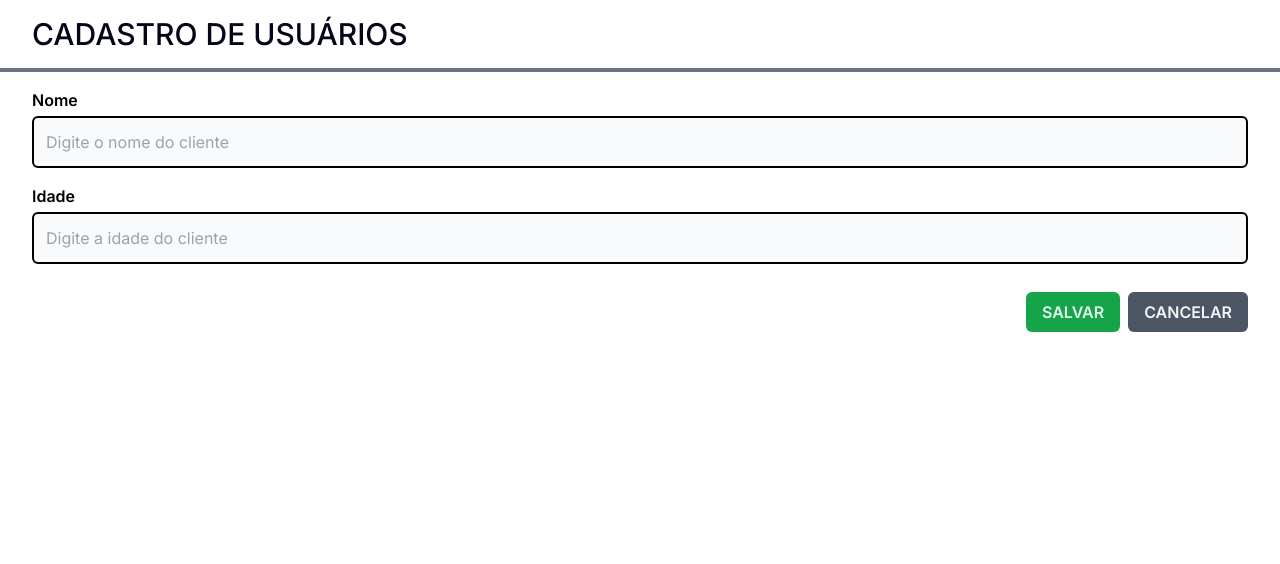
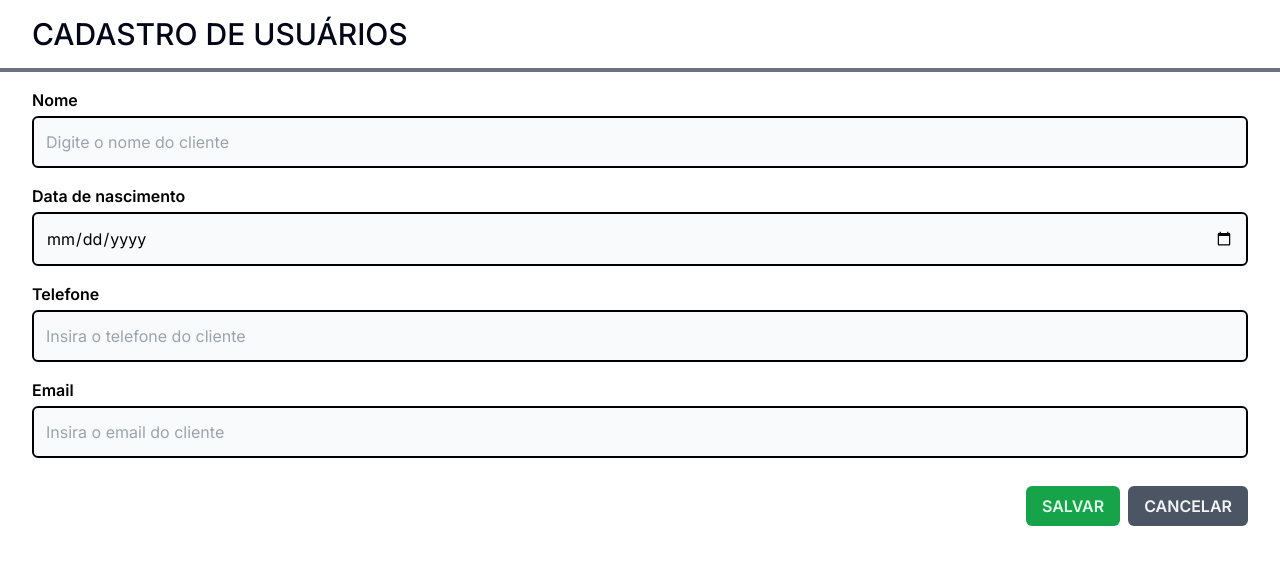
Before and after one commit to diogofrr/crud-firebase, a Next.js app: page / in a window 1280 px wide. Both pictures are taken after a click on the button "+ NOVO CLIENTE". Shown: the top 564 px of the page. Built offline with nearby package versions, Linux system fonts and the light colour scheme; no server answers; the database is empty.

Commit message:
Modificações iniciadas

```diff
--- a/src/components/Field.tsx
+++ b/src/components/Field.tsx
@@ -2,13 +2,14 @@
 
 interface IFieldProps {
   text: string
-  type: 'text' | 'number'
+  type: 'text' | 'number' | 'date' | 'tel' | 'email'
   value: any
   readOnly?: boolean
   onChange?: (e: React.ChangeEvent<HTMLInputElement>, validation?: () => void) => void
   name: string
   id: string
   min?: string
+  max?: string
   errors: {
     [key: string]: string;
   }
@@ -16,7 +17,7 @@ interface IFieldProps {
   validation?: (value: any) => void
 }
 
-export default function Field({ text, type, value, readOnly = false, onChange, name, id, errors, validation, placeholder = "" }: IFieldProps) {
+export default function Field({ text, type, value, readOnly = false, onChange, name, id, errors, validation, placeholder = "", min = "", max = "" }: IFieldProps) {
   return (
     <div className="flex flex-col mb-4">
       <label className="text-black mb-1 font-semibold">{text}</label>
@@ -32,6 +33,8 @@ export default function Field({ text, type, value, readOnly = false, onChange, n
         type={type}
         value={value}
         readOnly={readOnly}
+        min={min}
+        max={max}
         onChange={(e) => {
           onChange?.(e)
           validation?.(e.target.value)
--- a/src/components/Form.tsx
+++ b/src/components/Form.tsx
@@ -19,7 +19,9 @@ export default function Form({ client, cancel, saveClient }: IFormProps) {
   const initialValues = {
     id: client?.id,
     name: client?.name ?? '',
-    age: client?.age ?? ''
+    birthday: client?.birthday ?? '',
+    tel: client?.tel ?? '',
+    email: client?.email ?? ''
   }
   const { values, handleChangeValue, handleSubmit, handleValidate, errors } = useFormValidation(initialValues)
 
@@ -27,20 +29,24 @@ export default function Form({ client, cancel, saveClient }: IFormProps) {
 
   if (context === null) return null
 
-  const { startLoading, stopLoading, state: { status } } = context
+  const { startLoading, state: { status } } = context
 
   function handleSaveAndValidateClient() {
     startLoading('Salvando cliente...')
     handleValidate(() => {
       const updatedErrors = {
         name: '',
-        age: ''
+        birthday: '',
+        tel: '',
+        email: ''
       }
 
       updatedErrors.name = nameFieldValidation(values.name).name
-      updatedErrors.age = ageFieldValidation(+values.age).age
+      updatedErrors.birthday = birthdatFieldValidation(values.birthday).birthday
+      updatedErrors.tel = telFieldValidation(values.tel).tel
+      updatedErrors.email = emailFieldValidation(values.email).email
 
-      if (Object.values(updatedErrors).every(error => error === '')) saveClient?.(new Client(values.name, +values.age, values.id))
+      if (Object.values(updatedErrors).every(error => error === '')) saveClient?.(new Client(values.name, new Date(values.birthday), values.tel, values.email, values.id))
 
       return updatedErrors
     })
@@ -58,15 +64,26 @@ export default function Form({ client, cancel, saveClient }: IFormProps) {
     return updatedErrors
   }
 
-  function ageFieldValidation(value: number) {
+  function birthdatFieldValidation(value: Date) {
     const updatedErrors = errors
-    value = +value
 
-    if (value <= 0 || value > 120 || !Number.isInteger(value) || isNaN(value)) {
-      updatedErrors.age = 'Por favor, insira uma idade válida.'
+    if (value >= new Date()) {
+      updatedErrors.birthday = 'Por favor, insira uma data válida.'
     } else {
-      updatedErrors.age = ''
+      updatedErrors.birthday = ''
     }
+
+    return updatedErrors
+  }
+
+  function telFieldValidation(value: string) {
+    const updatedErrors = errors
+
+    return updatedErrors
+  }
+
+  function emailFieldValidation(value: string) {
+    const updatedErrors = errors
 
     return updatedErrors
   }
@@ -97,15 +114,36 @@ export default function Form({ client, cancel, saveClient }: IFormProps) {
           placeholder="Digite o nome do cliente"
         />
         <Field
-          text="Idade"
-          type="number"
-          value={values.age}
+          text="Data de nascimento"
+          type="date"
+          value={values.birthday}
           onChange={handleChangeValue}
-          name="age"
-          id="ageField"
+          name="birthday"
+          id="birthdayField"
           errors={errors}
-          validation={ageFieldValidation}
-          placeholder="Digite a idade do cliente"
+          validation={birthdatFieldValidation}
+        />
+        <Field
+          text="Telefone"
+          type="tel"
+          value={values.tel}
+          onChange={handleChangeValue}
+          name="tel"
+          id="telField"
+          errors={errors}
+          validation={telFieldValidation}
+          placeholder="Insira o telefone do cliente"
+        />
+        <Field
+          text="Email"
+          type="email"
+          value={values.email}
+          onChange={handleChangeValue}
+          name="email"
+          id="emailField"
+          errors={errors}
+          validation={emailFieldValidation}
+          placeholder="Insira o email do cliente"
         />
         <div className="flex justify-end mt-7">
           <Button
--- a/src/hooks/useFormValidation.ts
+++ b/src/hooks/useFormValidation.ts
@@ -1,7 +1,7 @@
 import { useState } from "react";
 
 interface FormValues {
-  [key: string]: string | number;
+  [key: string]: string | number | Date;
 }
 
 interface FormErrors {
--- a/src/utils/formatDate.ts
+++ b/src/utils/formatDate.ts
@@ -5,3 +5,11 @@ export function formatDateToDDMMYYYY(date: Date) {
 
   return `${day}/${month}/${year}`;
 }
+
+function formatDateToYYYYMMDD(date: Date) {
+  const year = date.getFullYear();
+  const month = String(date.getMonth() + 1).padStart(2, '0');
+  const day = String(date.getDate()).padStart(2, '0');
+
+  return `${year}-${month}-${day}`;
+}
```
